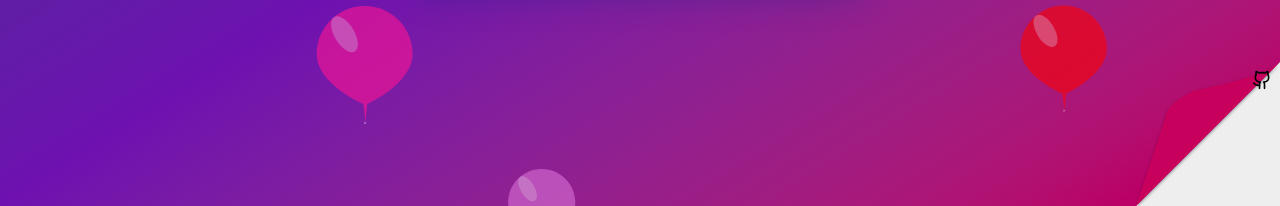
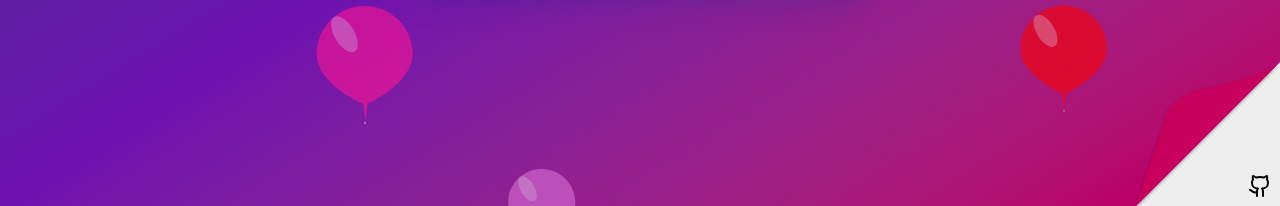
Before and after one commit to ruxy1212/val-site, a React (Vite) app: page / in a window 1280 px wide. Shown: the part 594-800 px from the top of the page. Built offline with nearby package versions, Linux system fonts and the light colour scheme.

Commit message:
Update Wrap.tsx

```diff
--- a/src/Wrap.tsx
+++ b/src/Wrap.tsx
@@ -10,9 +10,9 @@ const GithubDogEar = () => {
      <div className="absolute bottom-0 right-0 z-50 w-24 md:w-36">
       <div className="relative w-full">
        <img src={dogEar} className="w-full" />
-       <button className="absolute top-2 right-2">
-        <Github size={20} />
-       </button>
+       <a href="https://github.com/ruxy1212/val-site/fork" target="_blank" className="absolute bottom-2 right-2">
+        <Github size={24} />
+       </a>
       </div>
      </div>
         <App />
```
